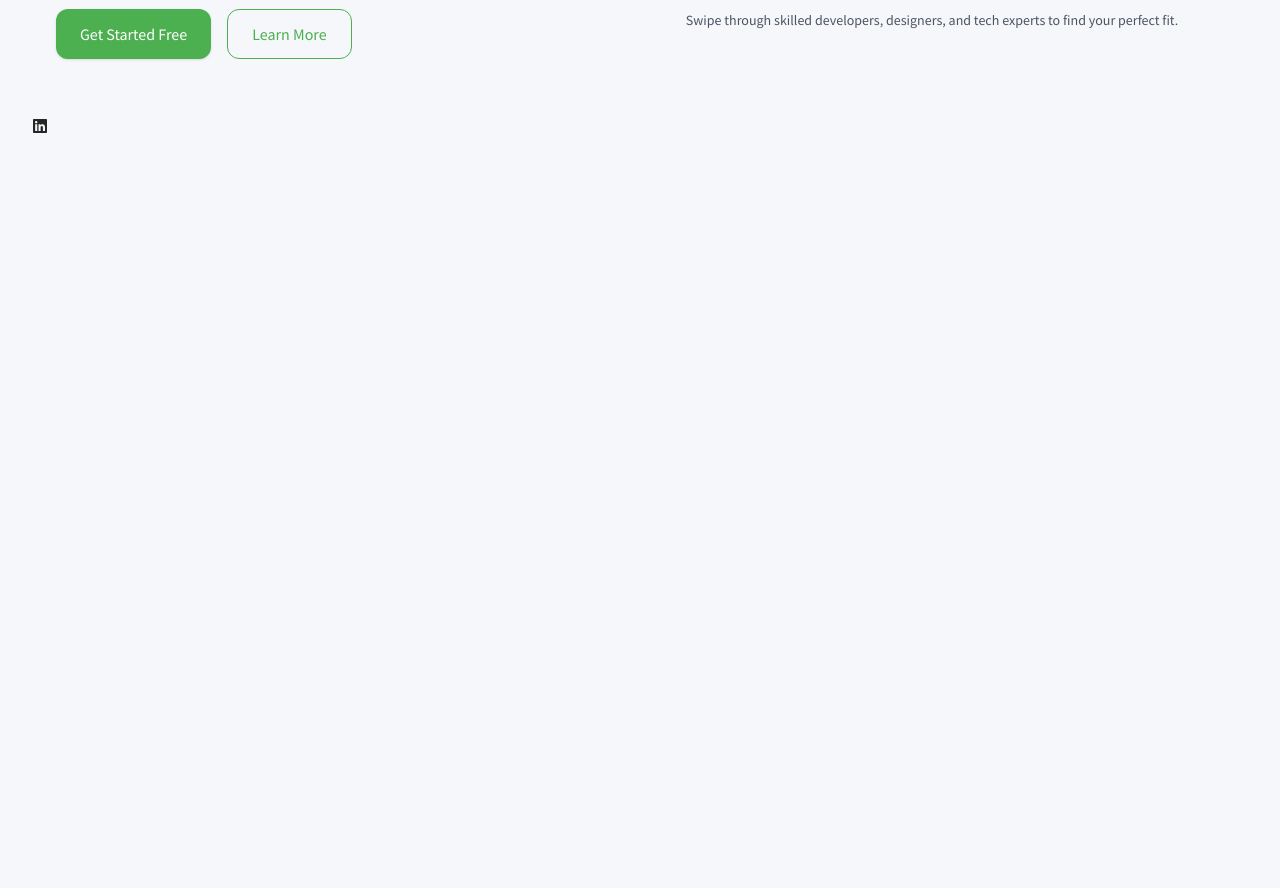
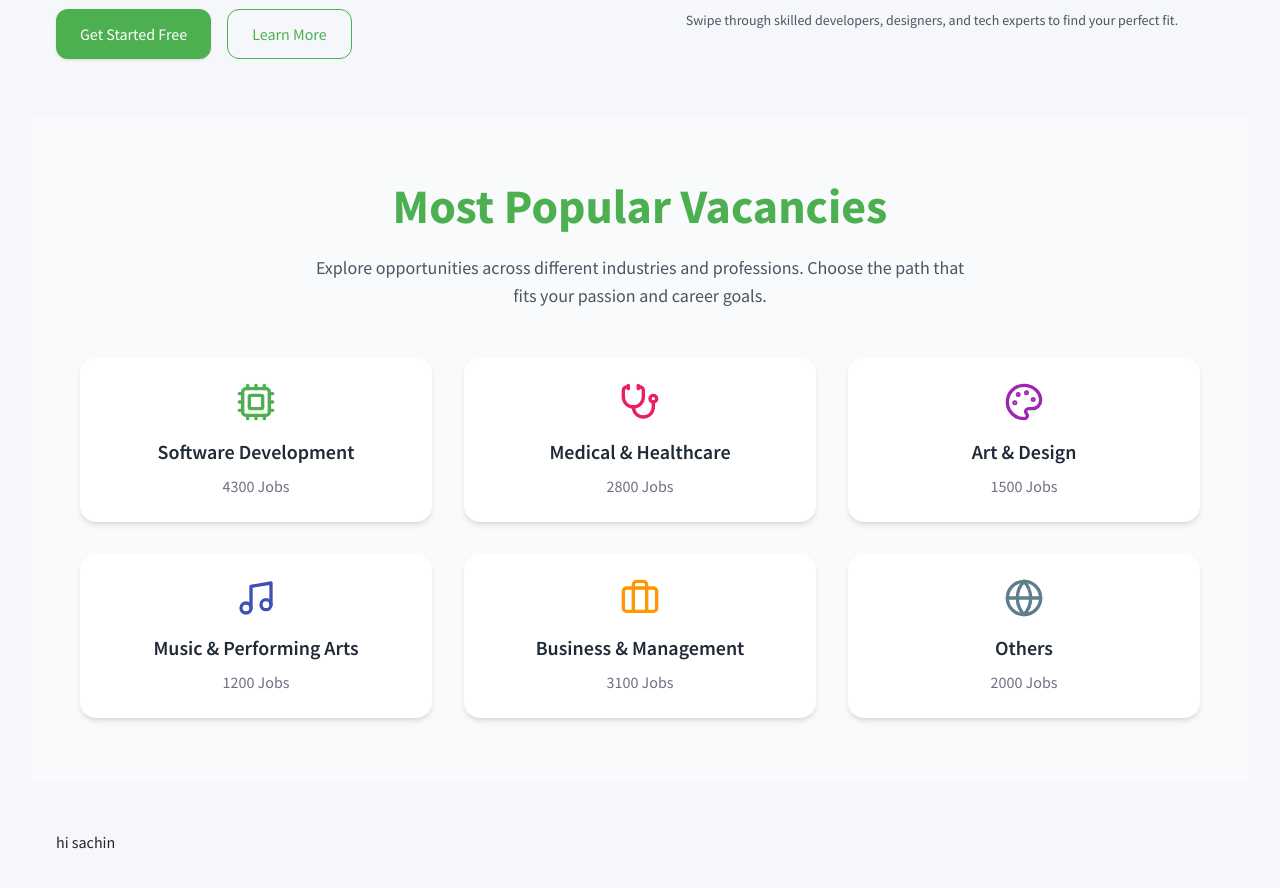
Before and after one commit to Ssharma0355/react-tech-social-media, a React (Create React App) app: page / in a window 1280 px wide. Shown: the part 526-1414 px from the top of the page. Before the commit the page ends 800 px from the top, so only its background shows below. Built offline with nearby package versions, Linux system fonts and the light colour scheme.

Commit message:
added section2 and 3

```diff
--- a/src/pages/landingpage/LandingPage.js
+++ b/src/pages/landingpage/LandingPage.js
@@ -4,6 +4,7 @@ import NavLayout from "../../layouts/NavLayout";
 import CaruselSection from "./Section1/CaruselSection";
 import Section1 from "./Section1/Section1";
 import Section2 from "./Section2/Section2";
+import Section3 from "./Section3/Section3";
 
 const LandingPage = () => {
   return (
@@ -14,6 +15,7 @@ const LandingPage = () => {
 
         {/* Other Sections */}
         <Section2 />
+        <Section3 />
       </main>
     </NavLayout>
   );
--- a/src/pages/landingpage/Section2/Section2.js
+++ b/src/pages/landingpage/Section2/Section2.js
@@ -1,16 +1,40 @@
 import React from 'react'
-import { FaLinkedin } from "react-icons/fa";
+import { Briefcase, Stethoscope, Music, Palette, Cpu, Globe } from "lucide-react";
 
 
 const Section2 = () => {
+    const categories = [
+    { id: 1, title: "Software Development", jobs: "4300 Jobs", icon: <Cpu className="w-10 h-10 text-[#4CAF50]" /> },
+    { id: 2, title: "Medical & Healthcare", jobs: "2800 Jobs", icon: <Stethoscope className="w-10 h-10 text-[#E91E63]" /> },
+    { id: 3, title: "Art & Design", jobs: "1500 Jobs", icon: <Palette className="w-10 h-10 text-[#9C27B0]" /> },
+    { id: 4, title: "Music & Performing Arts", jobs: "1200 Jobs", icon: <Music className="w-10 h-10 text-[#3F51B5]" /> },
+    { id: 5, title: "Business & Management", jobs: "3100 Jobs", icon: <Briefcase className="w-10 h-10 text-[#FF9800]" /> },
+    { id: 6, title: "Others", jobs: "2000 Jobs", icon: <Globe className="w-10 h-10 text-[#607D8B]" /> },
+  ];
   return (
-    <main className='flex flex-col'>
-        <div className='flex flex-row gap4'>
-            <div className='flex flex-row'>
-                <FaLinkedin />
+    <section className="w-full bg-gray-50 py-16 px-4 sm:px-6 lg:px-12">
+      <div className="max-w-7xl mx-auto flex flex-col items-center text-center">
+        <h1 className="text-[#4CAF50] font-bold text-3xl sm:text-4xl md:text-5xl mb-6">
+          Most Popular Vacancies
+        </h1>
+        <p className="text-gray-600 text-base sm:text-lg max-w-2xl mb-12">
+          Explore opportunities across different industries and professions. Choose the path that fits your passion and career goals.
+        </p>
+
+        <div className="grid grid-cols-1 sm:grid-cols-2 lg:grid-cols-3 gap-8 w-full">
+          {categories.map((category) => (
+            <div
+              key={category.id}
+              className="flex flex-col items-center justify-center bg-white rounded-2xl shadow-md p-6 hover:shadow-xl transition-all duration-300"
+            >
+              <div className="mb-4">{category.icon}</div>
+              <h2 className="text-xl font-semibold text-gray-800">{category.title}</h2>
+              <p className="text-gray-500 mt-2">{category.jobs}</p>
             </div>
+          ))}
         </div>
-    </main>
+      </div>
+    </section>
   )
 }
 
--- /dev/null
+++ b/src/pages/landingpage/Section3/Section3.js
@@ -0,0 +1,13 @@
+import React from 'react'
+
+const Section3 = () => {
+  return (
+      <div className="flex flex-col md:flex-row items-center justify-between gap-10 w-full max-w-7xl mx-auto px-4 sm:px-6 py-12 overflow-hidden">
+
+        hi sachin
+
+    </div>
+  )
+}
+
+export default Section3
```
